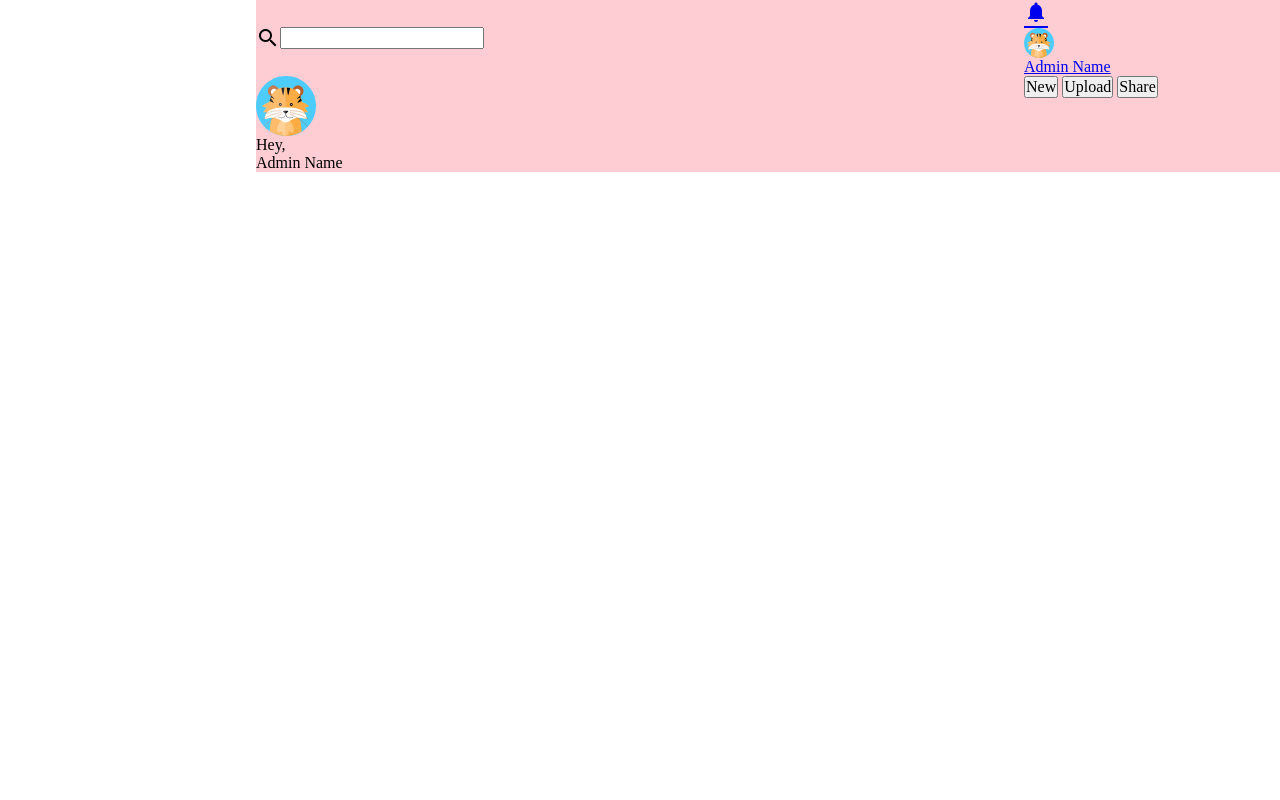
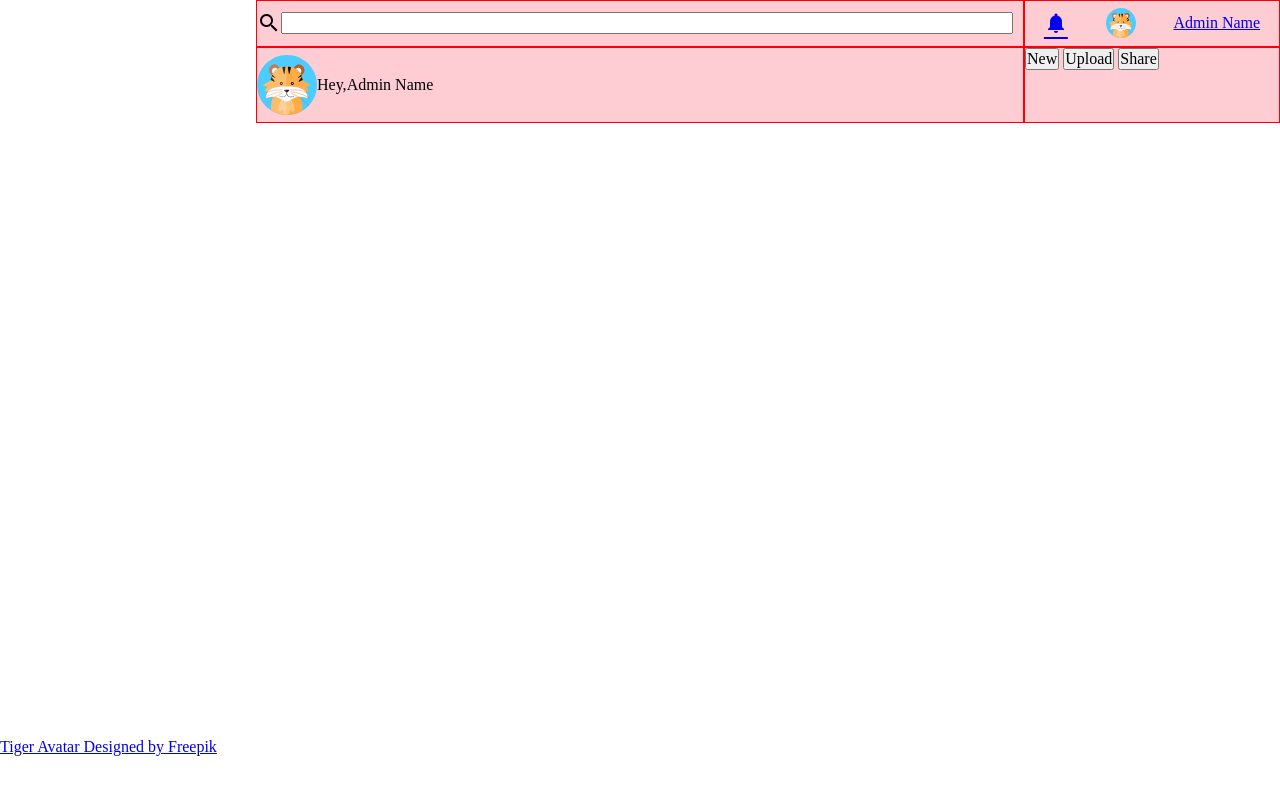
Before and after one commit to ZackD-Git/admin-dashboard, a plain HTML site: page index.html in a window 1280 px wide. Shown: the top 800 px of the page. Drawn offline with Linux system fonts and the light colour scheme.

Commit message:
Add flex to header items

```diff
--- a/style.css
+++ b/style.css
@@ -79,19 +79,31 @@ header {
     "greeting admin-controls";
     background-color: var(--accent-light);
 }
+header>*{
+    border: 1px solid red
+}
 .search {
   grid-area: search;
   display: flex;
   align-items: center;
 }
+#search-bar{
+    margin-right: 10px;
+    flex: 1;
+}
 .account {
   grid-area: account;
+  display: flex;
+  justify-content: space-around;
+  align-items: center;
 }
 .account img{
     height: 30px;
 }
 .greeting {
   grid-area: greeting;
+  display: flex;
+  align-items: center;
 }
 .greeting>img{
     height: 60px;
```
